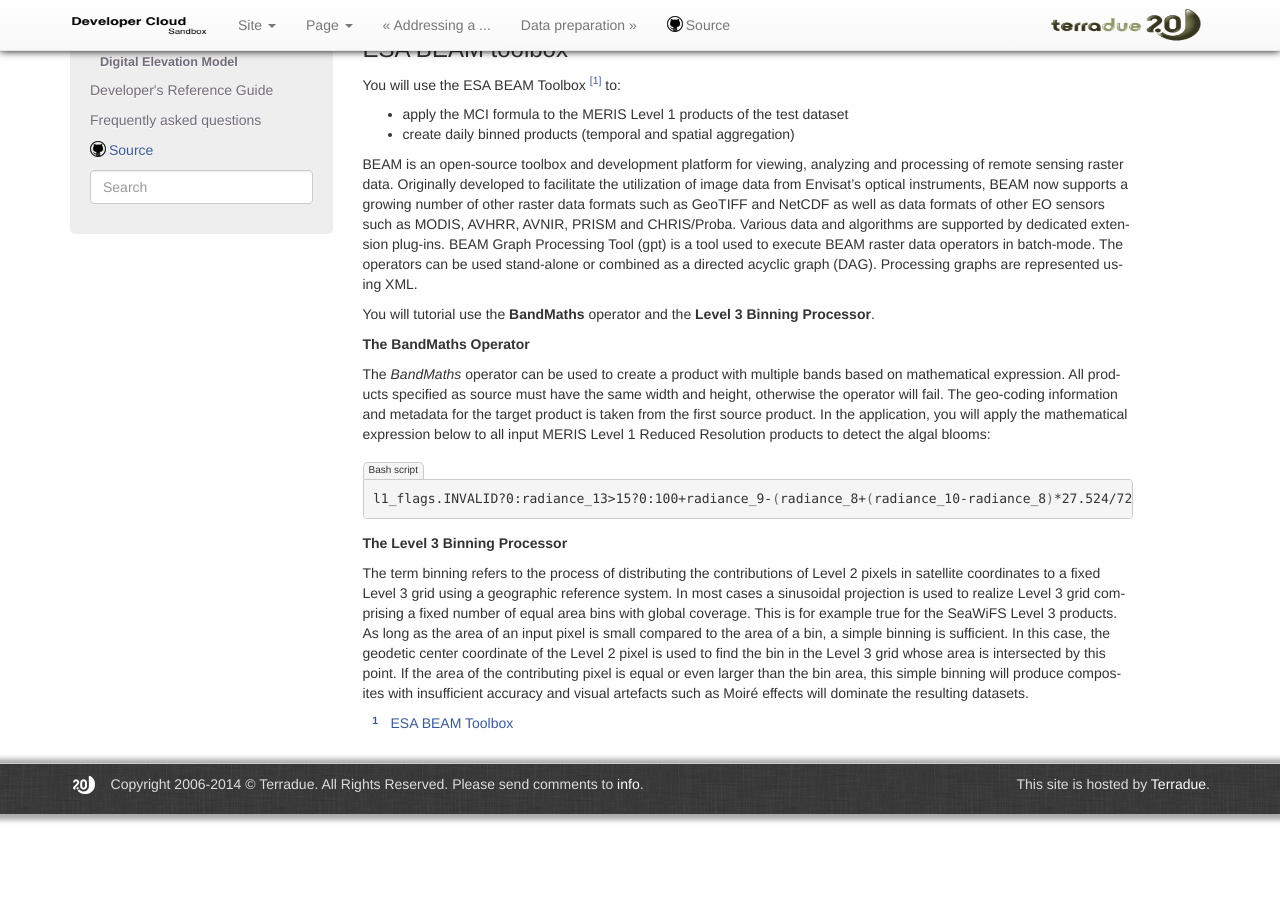
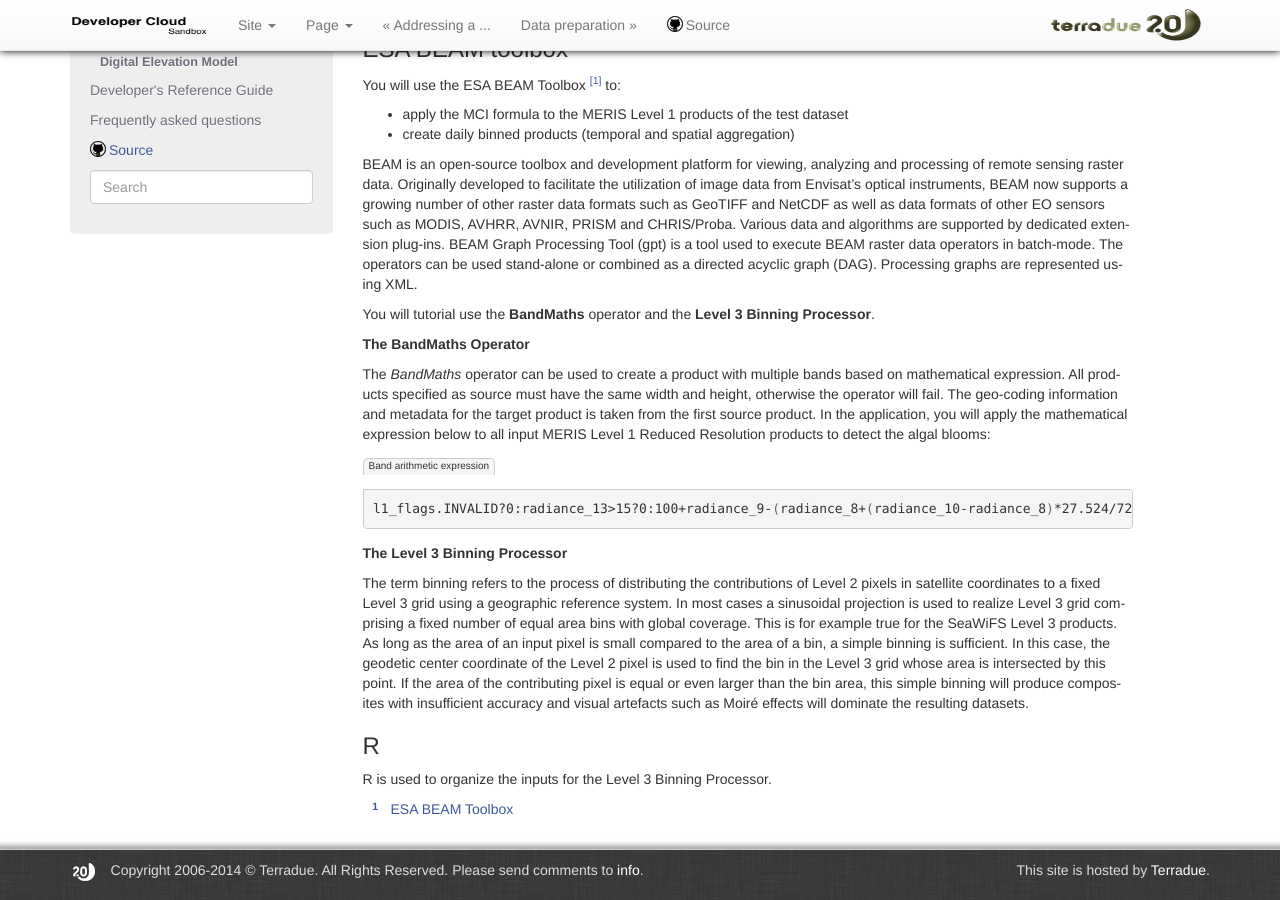
Before and after one commit to Terradue/doc-developer-sandbox, a Sphinx documentation site: the page built from source/field/ocean_color/lib_beam/rational.rst, in a window 1280 px wide and 900 px high, scrolled down 525 px. Built offline with Sphinx 7.4.7, drawn with Linux system fonts in a browser that asks for light colours; pages that are not in the unit, such as notebooks, are missing from menus.

Commit message:
Update rational.rst

```diff
--- a/source/field/ocean_color/lib_beam/rational.rst
+++ b/source/field/ocean_color/lib_beam/rational.rst
@@ -46,9 +46,13 @@
 The *BandMaths* operator can be used to create a product with multiple bands based on mathematical expression. All products specified as source must have the same width and height, otherwise the operator will fail. The geo-coding information and metadata for the target product is taken from the first source product.
 In the application, you will apply the mathematical expression below to all input MERIS Level 1 Reduced Resolution products to detect the algal blooms:
 
-.. code-block:: bash
+.. container:: context-custom
 
-  l1_flags.INVALID?0:radiance_13>15?0:100+radiance_9-(radiance_8+(radiance_10-radiance_8)*27.524/72.570)
+  Band arithmetic expression
+
+  .. code-block:: bash
+
+    l1_flags.INVALID?0:radiance_13>15?0:100+radiance_9-(radiance_8+(radiance_10-radiance_8)*27.524/72.570)
 
 **The Level 3 Binning Processor**
 
@@ -56,4 +60,10 @@
 As long as the area of an input pixel is small compared to the area of a bin, a simple binning is sufficient.
 In this case, the geodetic center coordinate of the Level 2 pixel is used to find the bin in the Level 3 grid whose area is intersected by this point. If the area of the contributing pixel is equal or even larger than the bin area, this simple binning will produce composites with insufficient accuracy and visual artefacts such as Moiré effects will dominate the resulting datasets.
 
+
+R
+-
+
+R is used to organize the inputs for the Level 3 Binning Processor.
+
 .. [#f1] `ESA BEAM Toolbox <http://www.brockmann-consult.de/cms/web/beam/>`_
```
